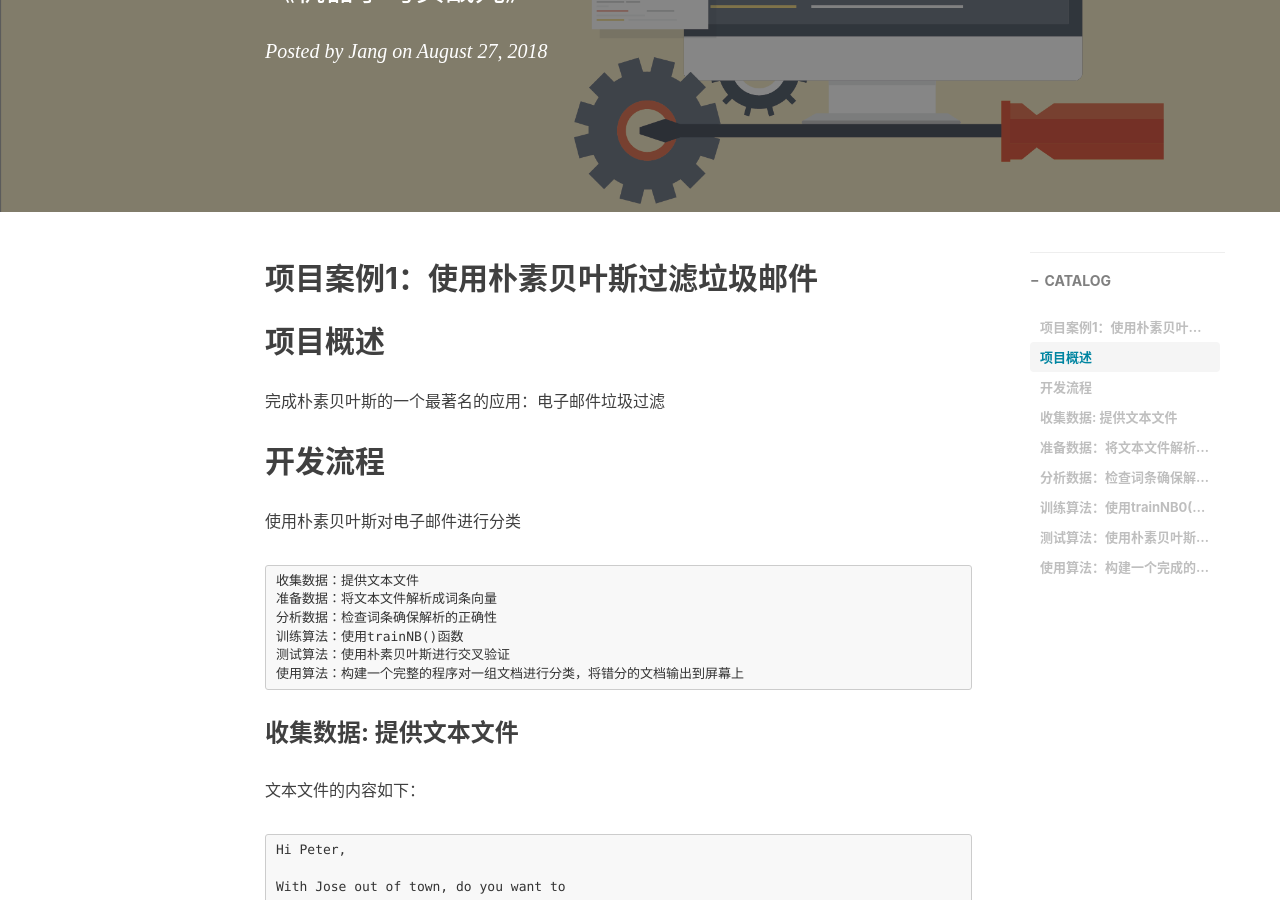
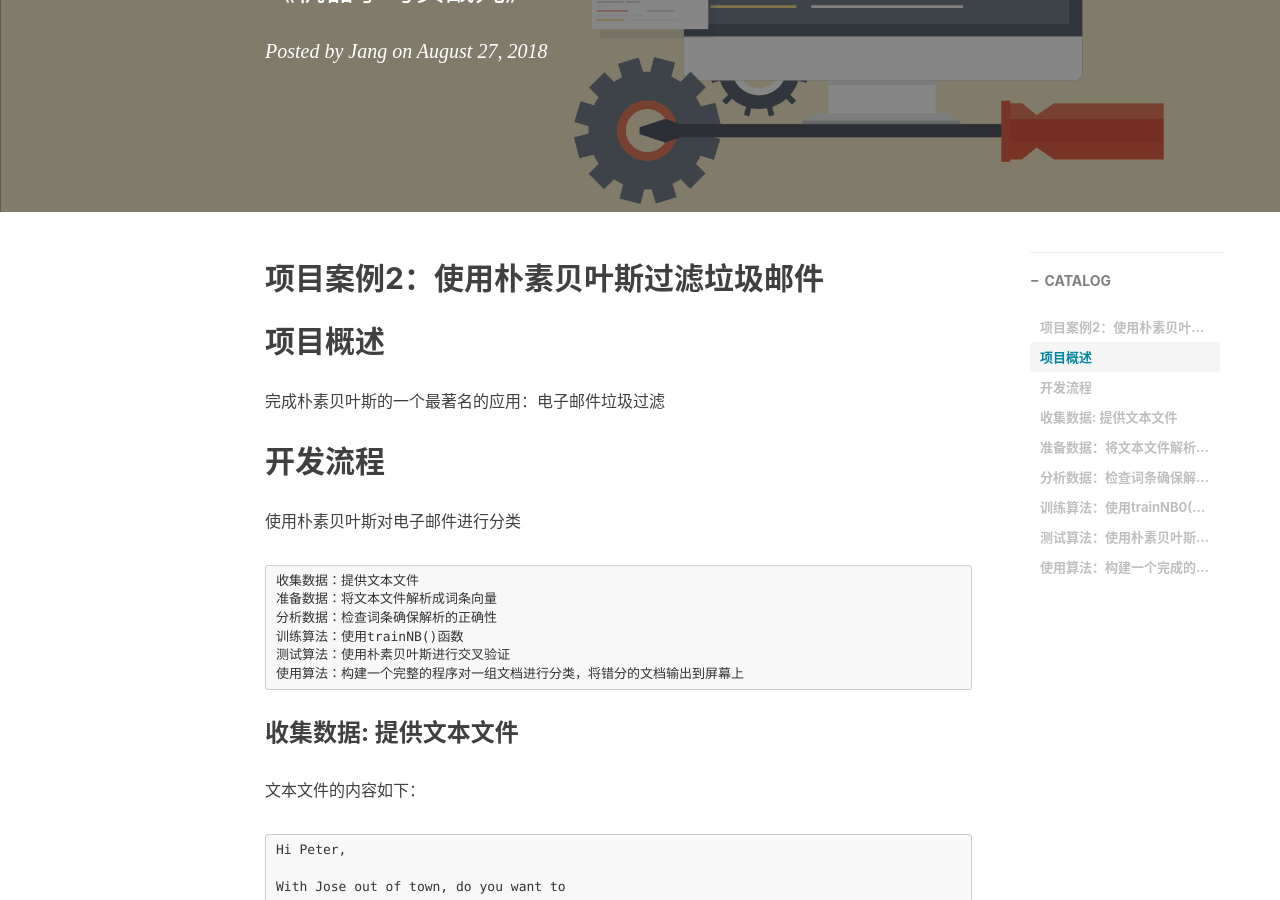
Before and after one commit to jangzc/jangzc.github.io, a Jekyll site: the page built from _posts/2018-08-27-朴素贝叶斯03.md, in a window 1280 px wide and 900 px high, scrolled down 311 px. Built offline with Jekyll 4.4.1, drawn with Linux system fonts in a browser that asks for light colours; nearby versions of some CDN libraries; comment, search, counter and statistics services are not loaded.

Commit message:
Update 2018-08-27-朴素贝叶斯03.md

```diff
--- a/_posts/2018-08-27-朴素贝叶斯03.md
+++ b/_posts/2018-08-27-朴素贝叶斯03.md
@@ -11,7 +11,7 @@ tags:
     - 机器学习实战
 ---
 
-## 项目案例1：使用朴素贝叶斯过滤垃圾邮件<br>
+## 项目案例2：使用朴素贝叶斯过滤垃圾邮件<br>
 
 ## 项目概述<br>
 完成朴素贝叶斯的一个最著名的应用：电子邮件垃圾过滤<br>
```
